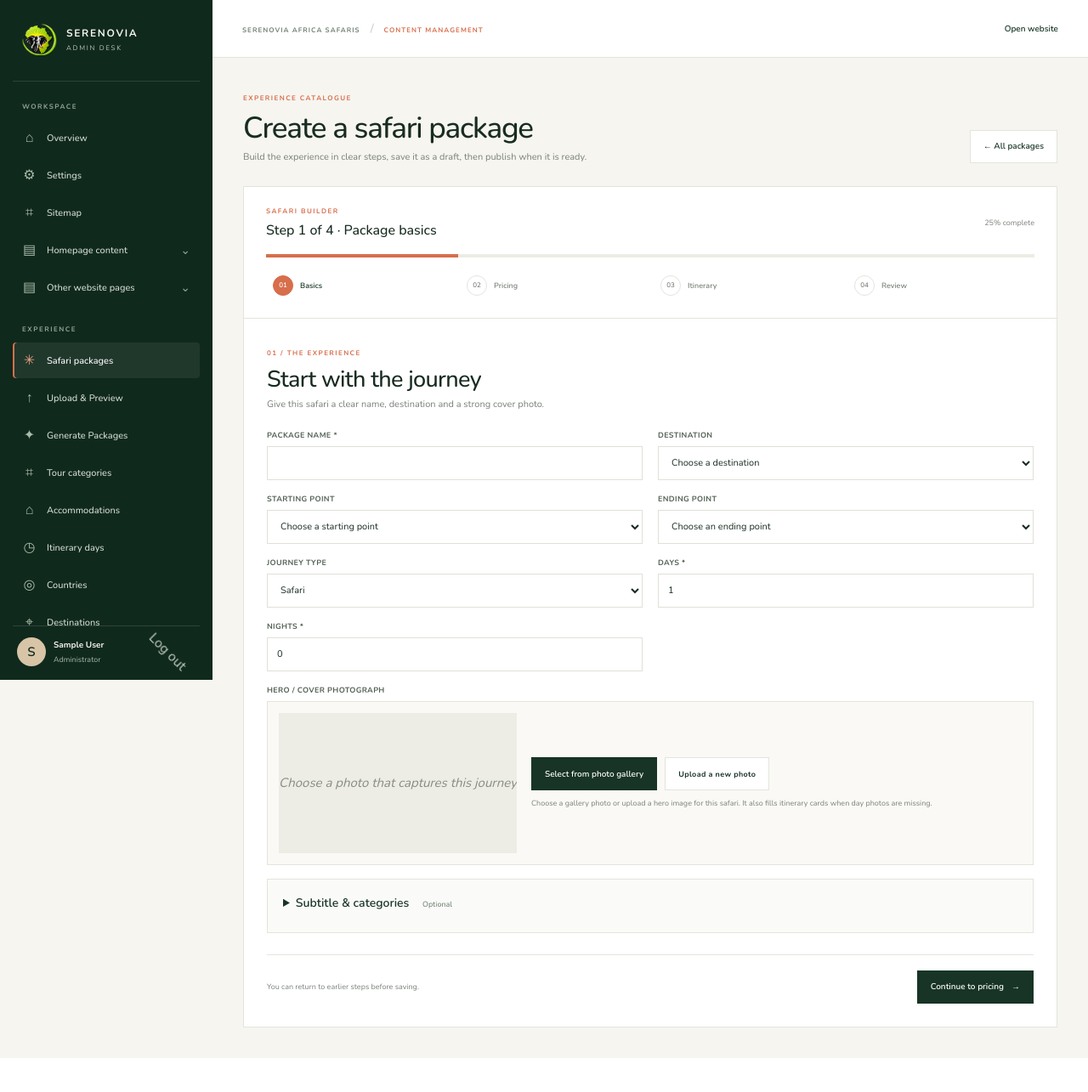
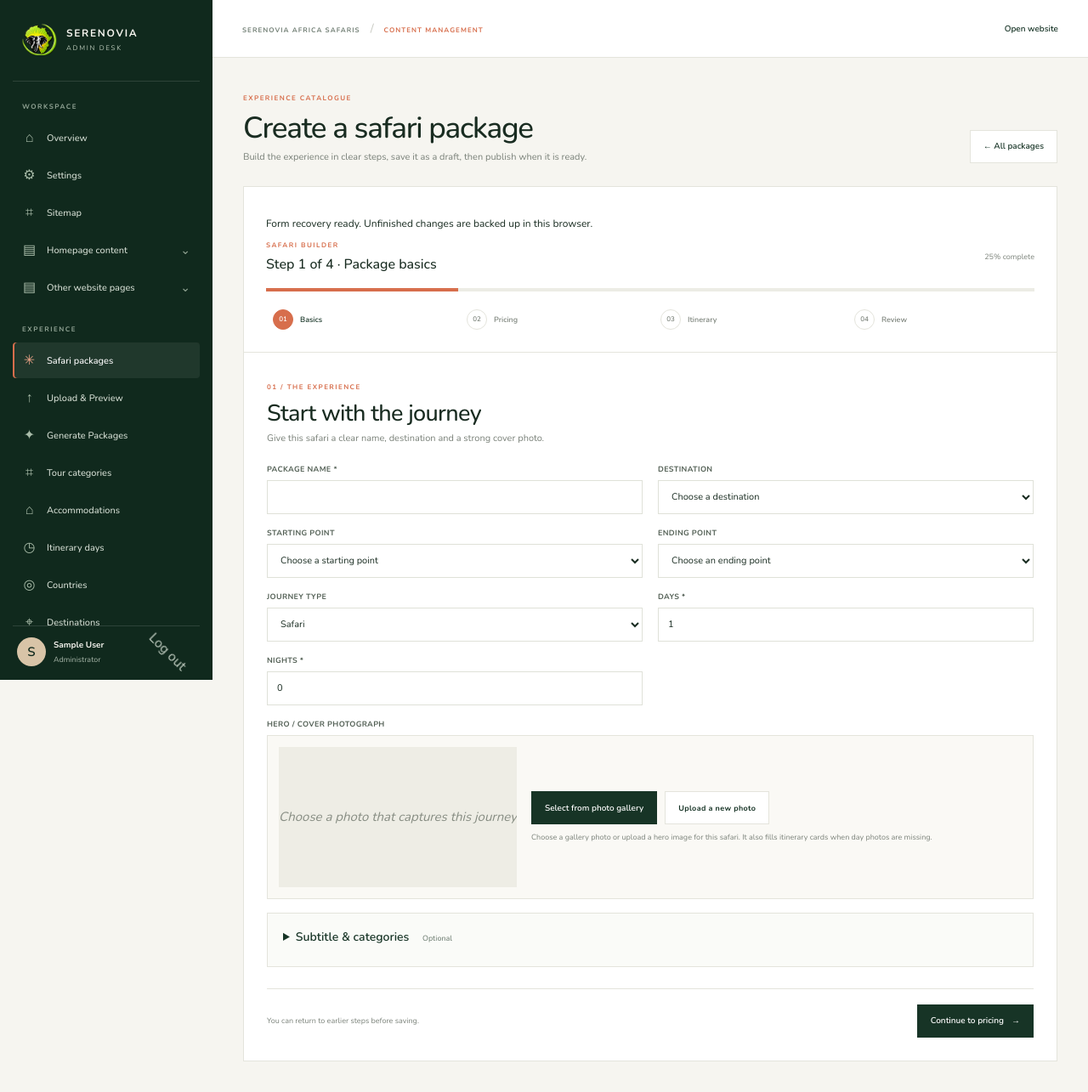
Before and after one commit to mtaitahd/serenovia, a Laravel app: page /admin/tours/create in a window 1280 px wide. Shown: the whole page at 85% size. Before the commit the page ends 1245 px from the top, so only its background shows below. Run offline with Laravel 12, Linux system fonts and the light colour scheme; a user stored in the database is signed in; data comes from the database, SQL or seed files in the repository; tables that the repository leaves empty hold one stand-in row (values such as "Sample post"); grey boxes marked "Sample" are stand-in pictures; some libraries are stand-ins or nearby versions.

Commit message:
Recover unfinished package edits and preserve saved tour content

```diff
--- a/app/Http/Controllers/Admin/TourPackageController.php
+++ b/app/Http/Controllers/Admin/TourPackageController.php
@@ -71,10 +71,12 @@ class TourPackageController extends Controller
             $galleryImage = GalleryImage::findOrFail($galleryImageId);
             $data['image_path'] = PublicImage::copy($galleryImage->path, 'tours');
         }
-        $tour = TourPackage::create($data);
-        $this->syncPackageOptions($request, $tour);
+        DB::transaction(function () use ($data, $request): void {
+            $tour = TourPackage::create($data);
+            $this->syncPackageOptions($request, $tour);
+        });
 
-        return redirect()->route('admin.tours.index')->with('success', 'Safari package created.');
+        return redirect()->route('admin.tours.index')->with('success', 'Safari package created.')->with('package_saved_action', $request->url());
     }
 
     public function edit(Request $request, TourPackage $tour): View
@@ -126,13 +128,16 @@ class TourPackageController extends Controller
             $galleryImage = GalleryImage::findOrFail($galleryImageId);
             $data['image_path'] = PublicImage::copy($galleryImage->path, 'tours');
         }
-        $tour->update($data);
-        if (isset($data['image_path']) && $previousImage !== $data['image_path']) {
+        DB::transaction(function () use ($tour, $data, $request): void {
+            $tour->update($data);
+            $this->syncPackageOptions($request, $tour);
+        });
+        if (isset($data['image_path']) && $previousImage !== $data['image_path']
+            && ! GalleryImage::where('path', $previousImage)->exists()) {
             PublicImage::delete($previousImage);
         }
-        $this->syncPackageOptions($request, $tour);
 
-        return redirect()->route('admin.tours.index')->with('success', 'Safari package updated.');
+        return redirect()->route('admin.tours.index')->with('success', 'Safari package updated.')->with('package_saved_action', $request->url());
     }
 
     public function destroy(TourPackage $tour): RedirectResponse
--- a/public/js/admin-form-popups.js
+++ b/public/js/admin-form-popups.js
@@ -37,8 +37,14 @@ document.addEventListener('DOMContentLoaded', () => {
         openPopup(url, link.textContent.trim());
     }, true);
 
-    document.querySelectorAll('[data-close-admin-popup]').forEach(button => button.addEventListener('click', () => dialog.close()));
-    dialog.addEventListener('click', event => { if (event.target === dialog) dialog.close(); });
+    async function closeForm() {
+        try { await frame.contentWindow.savePackageRecovery?.(); }
+        catch { if (!confirm('The latest changes could not be backed up. Close without saving?')) return; }
+        dialog.close();
+    }
+    document.querySelectorAll('[data-close-admin-popup]').forEach(button => button.addEventListener('click', closeForm));
+    dialog.addEventListener('click', event => { if (event.target === dialog) closeForm(); });
+    dialog.addEventListener('cancel', event => { event.preventDefault(); closeForm(); });
     dialog.addEventListener('close', () => {
         frame.src = 'about:blank';
         expectedIndexPath = null;
--- a/public/js/admin-package-builder.js
+++ b/public/js/admin-package-builder.js
@@ -79,6 +79,12 @@ document.addEventListener('DOMContentLoaded', () => {
         preview.append(image);
         const reviewCover = document.getElementById('review-cover');
         reviewCover.replaceChildren(image.cloneNode());
+    }
+
+    // Validation redirects retain the gallery ID even before a cover file is saved.
+    if (hiddenImageId.value) {
+        const chosen = [...document.querySelectorAll('.gallery-picker-item')].find(item => item.dataset.imageId === hiddenImageId.value);
+        if (chosen) paintPreview(chosen.dataset.imageUrl, chosen.dataset.imageName);
     }
 
     document.querySelector('[data-open-gallery-picker]')?.addEventListener('click', () => {
@@ -267,6 +273,11 @@ document.addEventListener('DOMContentLoaded', () => {
         }).filter(Boolean).join('\n');
     }
 
+    form.addEventListener('restore-package-days', event => {
+        itineraryList.replaceChildren();
+        event.detail.forEach(addItineraryDay);
+    });
+    form.addEventListener('restore-package-cover', event => { paintPreview(event.detail, 'Selected package cover'); updateReview(); });
     const initialDays = readInitialItinerary();
     const initialCount = Math.max(currentDayCount(), initialDays.length, 1);
     dayCountInput.value = initialCount;
--- /dev/null
+++ b/public/js/admin-package-recovery.js
@@ -0,0 +1,113 @@
+// Recover unfinished package edits in this browser without publishing changes.
+document.addEventListener('DOMContentLoaded', async () => {
+    const form = document.querySelector('.package-builder');
+    if (!form) return;
+    const status = form.querySelector('[data-recovery-status]');
+    const key = `${form.dataset.recoveryUser}:${new URL(form.action).pathname}`;
+    const version = form.dataset.recoveryVersion;
+    let db, ready = false, lastSignature = '', saving = Promise.resolve();
+    const open = () => new Promise((resolve, reject) => {
+        const request = indexedDB.open('serenovia-package-recovery', 1);
+        request.onupgradeneeded = () => request.result.createObjectStore('forms');
+        request.onsuccess = () => resolve(request.result);
+        request.onerror = () => reject(request.error);
+    });
+    const read = () => new Promise((resolve, reject) => {
+        const request = db.transaction('forms').objectStore('forms').get(key);
+        request.onsuccess = () => resolve(request.result);
+        request.onerror = () => reject(request.error);
+    });
+    const write = value => new Promise((resolve, reject) => {
+        const tx = db.transaction('forms', 'readwrite');
+        tx.objectStore('forms').put(value, key);
+        tx.oncomplete = resolve;
+        tx.onerror = tx.onabort = () => reject(tx.error || new Error('Recovery storage unavailable'));
+    });
+    function snapshot() {
+        window.tinymce?.editors?.filter(editor => editor.initialized).forEach(editor => editor.save());
+        const planIndices = new Map([...form.querySelectorAll('.accommodation-plan-row')].map((row,index) => [row.querySelector('[name]')?.name.match(/accommodation_plan\[(\d+)\]/)?.[1], index]));
+        const entries = [...new FormData(form)].map(([name,value]) => [name.replace(/accommodation_plan\[(\d+)\]/, (match,index) => `accommodation_plan[${planIndices.get(index) ?? index}]`), value]).filter(([name, value]) => !['_token', '_method'].includes(name) && !(value instanceof File && !value.name));
+        const days = [...form.querySelectorAll('.itinerary-day-card')].map(card => {
+            const day = {};
+            card.querySelectorAll('[data-day-field]').forEach(input => {
+                if (input.type === 'file') return;
+                day[input.dataset.dayField] = input.multiple ? [...input.selectedOptions].map(o => o.value) : input.value;
+            });
+            return day;
+        });
+        return {entries, days, cover: document.querySelector('#cover-preview img')?.src || '',
+            faqCount: form.querySelectorAll('[data-package-faq]').length,
+            planCount: form.querySelectorAll('.accommodation-plan-row').length,
+            version, time: Date.now()};
+    }
+    function signature(value) {
+        return JSON.stringify([value.entries.map(([k,v]) => [k,v instanceof File ? [v.name,v.size,v.lastModified] : v]),value.days,value.cover,value.faqCount,value.planCount]);
+    }
+    async function save() {
+        if (!ready) return;
+        const value = snapshot(), next = signature(value);
+        if (next === lastSignature) return saving;
+        saving = saving.catch(() => {}).then(() => write(value));
+        try {
+            await saving;
+            lastSignature = next;
+            status.textContent = 'Changes backed up in this browser. Use Save package to save to the website.';
+        } catch (error) {
+            status.textContent = 'Recovery unavailable. Save package before leaving this page.';
+            throw error;
+        }
+    }
+    window.savePackageRecovery = () => ready ? save() : Promise.reject(new Error('Form recovery is not available yet'));
+    form.inert = true;
+    try {
+        db = await open();
+        const saved = await read();
+        let savedAt = 0;
+        try { savedAt = Number(localStorage.getItem('package-saved:' + key)) || 0; } catch {}
+        if (saved && saved.version === version && saved.time > savedAt && !form.querySelector('.field-error')) {
+            form.dispatchEvent(new CustomEvent('restore-package-days', {detail: saved.days}));
+            const faqList = form.querySelector('[data-package-faq-list]');
+            if (faqList) { faqList.replaceChildren(); for (let i=0;i<saved.faqCount;i++) form.querySelector('[data-add-package-faq]')?.click(); }
+            const plans = form.querySelector('#accommodation-plan-list');
+            if (plans) {
+                plans.replaceChildren();
+                for (let i=0;i<saved.planCount;i++) form.querySelector('#add-accommodation-plan')?.click();
+                plans.querySelectorAll('.accommodation-plan-row').forEach((row,i) => row.querySelectorAll('[name]').forEach(input => { input.name = input.name.replace(/accommodation_plan\[\d+\]/, `accommodation_plan[${i}]`); }));
+            }
+            const values = new Map();
+            saved.entries.forEach(([name,value]) => { if(!values.has(name)) values.set(name,[]); values.get(name).push(value); });
+            [...form.elements].forEach(input => {
+                if (!input.name || ['_token','_method'].includes(input.name)) return;
+                const items = values.get(input.name) || [];
+                if (input.type === 'file') {
+                    const transfer = new DataTransfer(); items.filter(v=>v instanceof File).forEach(file=>transfer.items.add(file)); input.files=transfer.files;
+                } else if (['checkbox','radio'].includes(input.type)) input.checked = items.includes(input.value);
+                else if (input.multiple) [...input.options].forEach(option=>{option.selected=items.includes(option.value)});
+                else if (items.length) input.value=items.at(-1);
+            });
+            form.querySelectorAll('.tinymce-editor').forEach(input => {
+                const content = input.value;
+                const update = editor => editor.setContent(content);
+                const editor = window.tinymce?.get(input.id);
+                if (editor?.initialized) update(editor);
+                else if (editor) editor.on('init',()=>update(editor));
+            });
+            const coverFile = form.querySelector('#cover-upload')?.files?.[0];
+            const cover = coverFile ? URL.createObjectURL(coverFile) : saved.cover;
+            form.dispatchEvent(new CustomEvent('restore-package-cover', {detail:cover}));
+            status.textContent = 'Your unfinished changes have been restored. Review them, then Save package.';
+        } else status.textContent = 'Form recovery ready. Unfinished changes are backed up in this browser.';
+        lastSignature = signature(snapshot());
+        ready = true;
+    } catch {
+        status.textContent = 'Recovery unavailable in this browser. Save package before leaving.';
+    } finally { form.inert = false; }
+    // Polling also catches gallery selections, map pins and rich editor changes.
+    const timer = setInterval(()=>save().catch(()=>{}), 1000);
+    form.addEventListener('change',()=>save().catch(()=>{}));
+    form.addEventListener('submit',()=>{ save().catch(()=>{}); });
+    window.addEventListener('pagehide',()=>{ clearInterval(timer); save().catch(()=>{}); });
+    window.addEventListener('beforeunload',event=>{
+        if (!ready || signature(snapshot()) !== lastSignature) { event.preventDefault(); event.returnValue=''; }
+    });
+});
--- a/resources/views/admin/layout.blade.php
+++ b/resources/views/admin/layout.blade.php
@@ -93,8 +93,11 @@
     </dialog>
     <script src="{{ $publicBasePath }}/vendor/tinymce/tinymce.min.js?v=7.2.1"></script>
     <script src="{{ $publicBasePath }}/js/admin-rich-editor.js?v=1"></script>
-    <script src="{{ $publicBasePath }}/js/admin-form-popups.js?v=4" defer></script>
+    <script src="{{ $publicBasePath }}/js/admin-form-popups.js?v=5" defer></script>
     <script src="{{ $publicBasePath }}/js/admin-sidebar.js?v=1" defer></script>
+    @if(session('package_saved_action'))
+        <script>try { localStorage.setItem('package-saved:' + @json(auth()->id()) + ':' + new URL(@json(session('package_saved_action'))).pathname, String(Date.now())); } catch {}</script>
+    @endif
     @if (request()->boolean('popup') && session()->has('success'))
         <script>window.parent.postMessage({ type: 'admin-form-saved' }, window.location.origin);</script>
     @endif
--- a/resources/views/admin/tours/form.blade.php
+++ b/resources/views/admin/tours/form.blade.php
@@ -5,10 +5,10 @@
     @php($currentGalleryImage = $galleryImages->firstWhere('path', $tour->image_path))
     @php($selectedCategoryIds = old('category_ids', $tour->categories->pluck('id')->all()))
     <div class="page-heading"><div><span class="eyebrow">EXPERIENCE CATALOGUE</span><h1>{{ $tour->exists ? 'Edit package' : 'Create a safari package' }}</h1><p>Build the experience in clear steps, save it as a draft, then publish when it is ready.</p></div><a class="button secondary" href="{{ route('admin.tours.index') }}">← All packages</a></div>
-    <form class="admin-form package-builder" data-max-upload-files="{{ ini_get('max_file_uploads') }}" data-max-post-size="{{ ini_get('post_max_size') }}" method="POST" enctype="multipart/form-data" action="{{ $tour->exists ? route('admin.tours.update', $tour) : route('admin.tours.store') }}">
+    <form class="admin-form package-builder" data-recovery-user="{{ auth()->id() }}" data-recovery-version="{{ $tour->updated_at?->toISOString() ?? 'new' }}" data-max-upload-files="{{ ini_get('max_file_uploads') }}" data-max-post-size="{{ ini_get('post_max_size') }}" method="POST" enctype="multipart/form-data" action="{{ $tour->exists ? route('admin.tours.update', $tour) : route('admin.tours.store') }}">
         @csrf @if($tour->exists) @method('PUT') @endif
         <input type="hidden" id="gallery_image_id" name="gallery_image_id" value="{{ old('gallery_image_id', $currentGalleryImage?->id) }}">
-        <div class="builder-progress">
+        <div class="builder-progress"><p data-recovery-status role="status" style="font-size:12px">Preparing form recovery…</p>
             <div class="builder-progress-top"><div><span class="eyebrow">SAFARI BUILDER</span><strong id="builder-step-title">Step 1 of 4 · Package basics</strong></div><span id="builder-progress-label">25% complete</span></div>
             <div class="builder-progress-track"><span id="builder-progress-fill"></span></div>
             <nav class="builder-steps" aria-label="Package setup steps">
@@ -126,7 +126,8 @@
 <dialog class="route-location-dialog" id="route-location-dialog" aria-label="Choose itinerary location"><div class="route-location-heading"><div><h2>Pin this day’s location</h2><p>Move the map and click the destination. You can also enter coordinates in the day form.</p></div><button type="button" class="button secondary small" data-close-route-map>Close</button></div><div id="admin-day-location-map"></div><p data-route-map-status aria-live="polite">Click a place to select it.</p><button type="button" class="button" data-save-route-pin disabled>Use this location</button></dialog>
 <script src="https://unpkg.com/leaflet@1.9.4/dist/leaflet.js" integrity="sha256-20nQCchB9co0qIjJZRGuk2/Z9VM+kNiyxNV1lvTlZBo=" crossorigin="" defer></script>
 <script src="{{ $publicBasePath }}/js/admin-itinerary-media.js?v=6" defer></script>
-<script src="{{ $publicBasePath }}/js/admin-package-builder.js?v=5" defer></script>
+<script src="{{ $publicBasePath }}/js/admin-package-builder.js?v=6" defer></script>
 <script src="{{ $publicBasePath }}/js/admin-package-content.js?v=1" defer></script>
 <script src="{{ $publicBasePath }}/js/admin-day-gallery.js?v=3" defer></script>
+<script src="{{ $publicBasePath }}/js/admin-package-recovery.js?v=1" defer></script>
 @endpush
```
Also changed, not shown: tests/Feature/PackagePersistenceTest.php (added, +40 -0 lines), tests/browser/package-recovery.cjs (added, +34 -0 lines).
